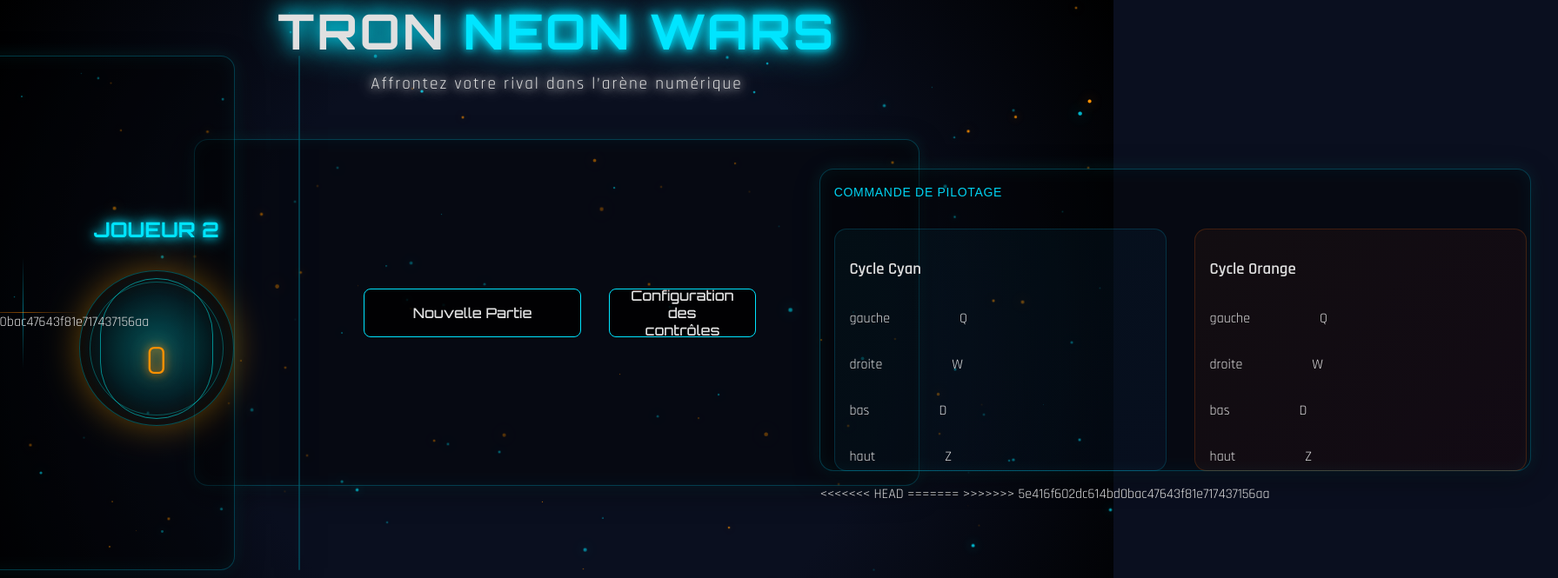
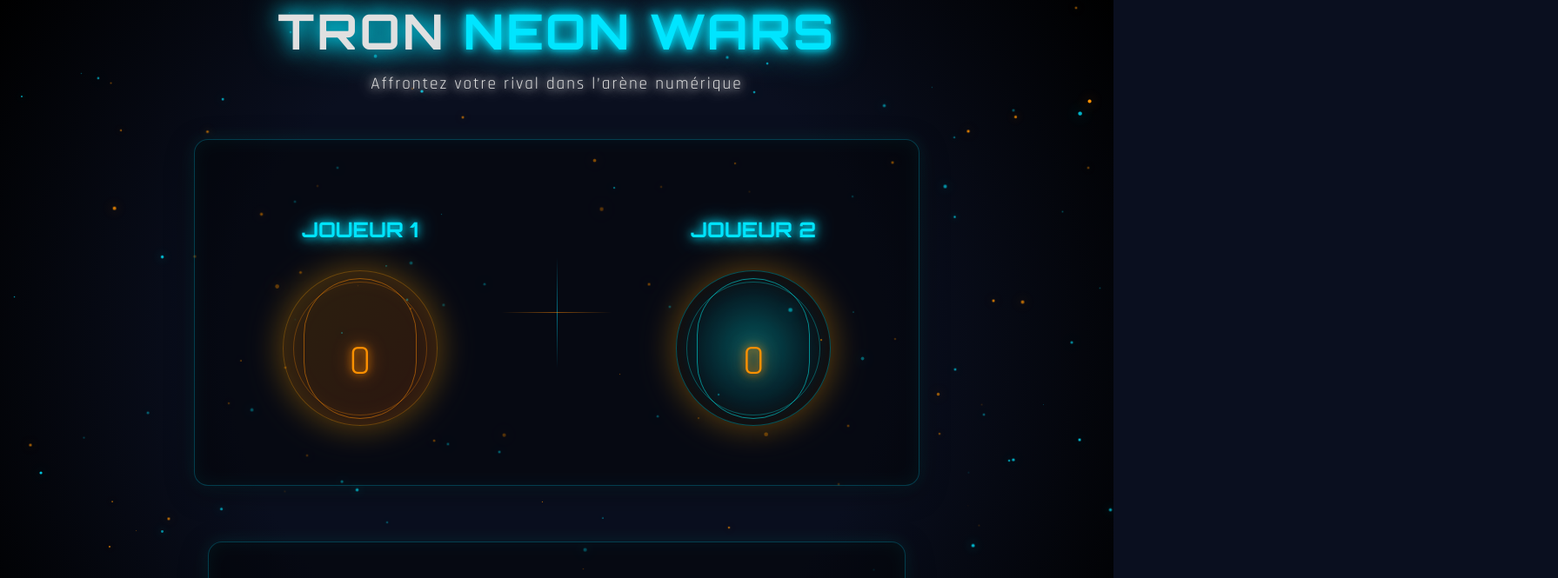
Before and after one commit to RayanInfoG22/Tron_Game_JS, a website: page index.html in a window 1280 px wide. Shown: the top 665 px of the page at 87% size, 1791 px wide, since content can reach past the window. Drawn offline with Linux system fonts and the light colour scheme; animation ran at ten frames a second.

Commit message:
Changement

```diff
--- a/index.html
+++ b/index.html
@@ -10,7 +10,7 @@
 
 </head>
 
-
+<body>
 
     <body>
         <div id="fond-etoiles"></div>
@@ -24,7 +24,7 @@
             <div class="scoreboard">
                 <!-- Joueur 1 -->
                 <div class="player">
-                <h2>Joueur 1</h2>
+                    <h2>Joueur 1</h2> <!-- Nom au-dessus -->
                     <div class="player-circle-outer">
                         <div class="player-circle-middle">
                             <div class="player-circle-inner">
@@ -34,17 +34,10 @@
                         </div>
                     </div>
                 </div>
-<<<<<<< HEAD
-
-            <!-- Canvas pour la grille -->
-            <div class="canvas-container">
-
-=======
                 <!-- Séparateur en + -->
                 <div class="score-separator">
                     <div class="line vertical"></div>
                     <div class="line horizontal"></div>
->>>>>>> 5e416f602dc614bd0bac47643f81e717437156aa
                 </div>
                 <div class="player">
                     <h2>Joueur 2</h2>
@@ -72,72 +65,12 @@
 
             <!-- Commandes de pilotage -->
             <div class="controls-panel">
-            <h1>COMMANDE DE PILOTAGE</h1>
-
-
-            <div class="controls-players">
-                <div class="controls-player1">
-                    <h3>Cycle Cyan</h3>
-                    <div class="gauche cmd">
-                        <p>gauche</p>
-                        <div class="cmd-gauche ">Q</div>
-
-                    </div>
-
-                    <div class="droite cmd">
-                        <p>droite</p>
-                        <div class="cmd-droite">W</div>
-                    </div>
-
-                    <div class="bas cmd">
-                        <p>bas</p>
-                        <div class="cmd-droite">D</div>
-                    </div>
-
-                    <div class="haut cmd">
-                        <p>haut</p>
-                        <div class="cmd-droite">Z</div>
-
-                    </div>
-
-                </div>
-                <div class="controls-player2">
-                    <h3>Cycle Orange </h3>
-                    <div class="gauche cmd">
-                        <p>gauche</p>
-                        <div class="cmd-gauche ">Q</div>
-
-                    </div>
-
-                    <div class="droite cmd">
-                        <p>droite</p>
-                        <div class="cmd-droite">W</div>
-                    </div>
-
-                    <div class="bas cmd">
-                        <p>bas</p>
-                        <div class="cmd-droite">D</div>
-                    </div>
-
-                    <div class="haut cmd">
-                        <p>haut</p>
-                        <div class="cmd-droite">Z</div>
-
-                    </div>
-
-
-
             </div>
         </div>
 
 
     </body>
-
+</body>
 <script src="js/view/Ui.js"></script>
-<<<<<<< HEAD
 <script src="js/main.js"></script>
-=======
-<script type="module" src="js/main.js"></script>
-
->>>>>>> 5e416f602dc614bd0bac47643f81e717437156aa
 </html>
--- a/js/main.js
+++ b/js/main.js
@@ -1,2 +1,7 @@
 import Jeu from Jeu.js;
 import Grille from Grille.js;
+import Canvas from Canvas.js;
+
+
+let canvaElement=document.getElementsByClassName("canvas-container");
+canvaElement.
--- a/js/model/Canvas.js
+++ b/js/model/Canvas.js
@@ -11,3 +11,5 @@
 
     }
 }
+
+export default Canvas;
--- a/js/model/Grille.js
+++ b/js/model/Grille.js
@@ -15,3 +15,5 @@
 
     }
 }
+
+export default Grille;
```
Lines whose indentation alone changed are shown as unchanged.
